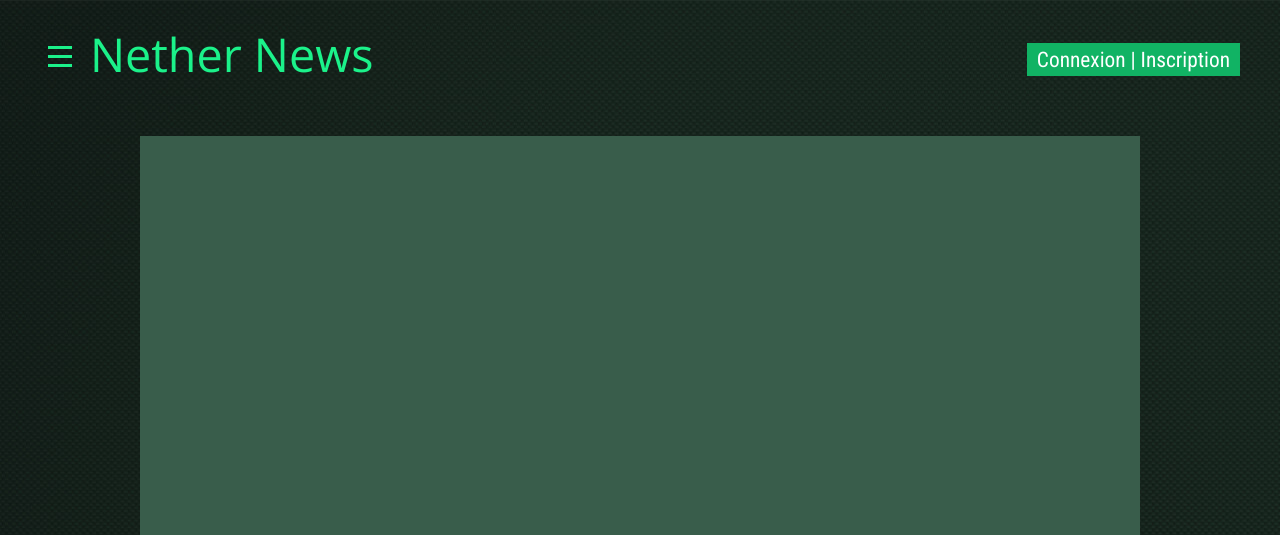
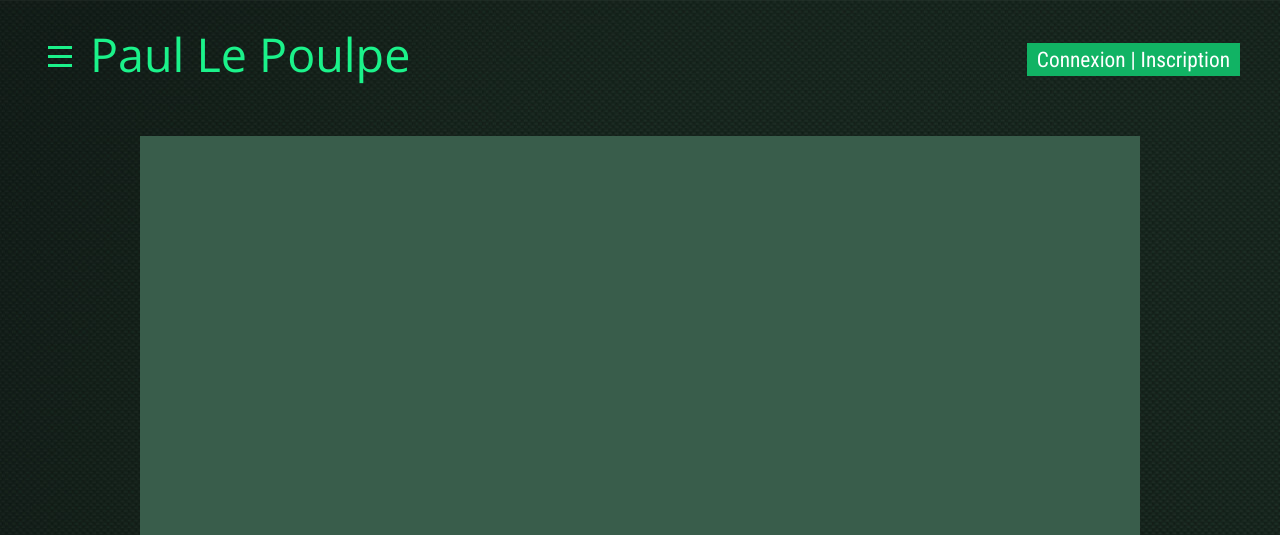
Before and after one commit to CheeseParty/LeNouveauMinecraft, a PHP site: page / in a window 1280 px wide. Shown: the top 535 px of the page. Run offline with PHP 8.4, Linux system fonts and the light colour scheme.

Commit message:
MUAHAHAHAHHA

```diff
--- a/index.php
+++ b/index.php
@@ -23,7 +23,7 @@
                         <span></span>
                 </div>
 
-                <a class="title" href="index.php">Nether News</a>
+                <a class="title" href="index.php">Paul Le Poulpe</a>
                 <a class="login" href="login.php" target="_blank">Connexion | Inscription</a>
 
             </header>
```
